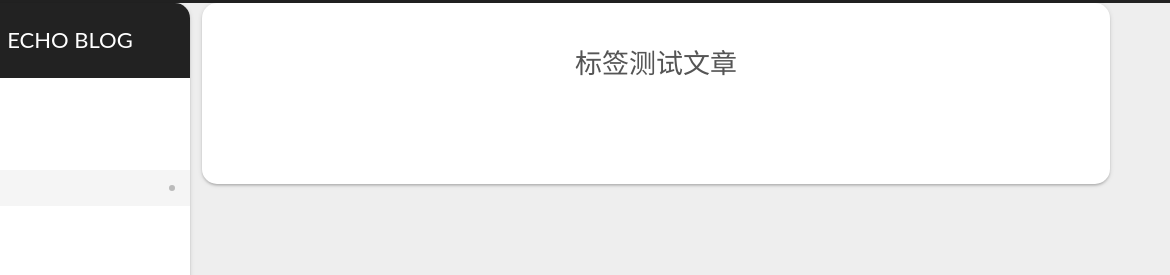
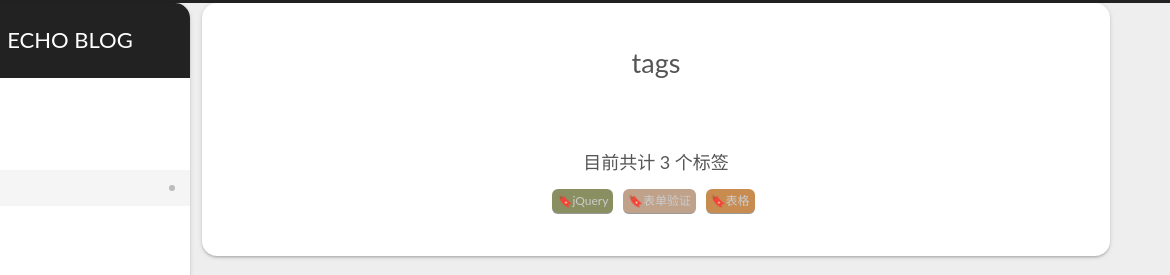
Before and after one commit to rongrongworking/rongrongworking.github.io, a plain HTML site: page tags/index.html in a window 1280 px wide. Shown: the top 275 px of the page, 110-1280 px from the left. Drawn offline with Linux system fonts and the light colour scheme; some packages are replaced by stand-ins of ours; a script that the page names is missing.

Commit message:
Site updated: 2022-12-14 03:18:30

```diff
--- a/tags/index.html
+++ b/tags/index.html
@@ -23,15 +23,13 @@
   </script>
 
   <meta property="og:type" content="website">
-<meta property="og:title" content="标签测试文章">
+<meta property="og:title" content="tags">
 <meta property="og:url" content="http://example.com/tags/index.html">
 <meta property="og:site_name" content="ECHO BLOG">
 <meta property="og:locale" content="zh_CN">
-<meta property="article:published_time" content="2022-12-13T16:41:10.416Z">
-<meta property="article:modified_time" content="2022-12-13T16:41:10.416Z">
+<meta property="article:published_time" content="2020-01-21T04:13:08.000Z">
+<meta property="article:modified_time" content="2022-12-13T19:18:04.375Z">
 <meta property="article:author" content="ECHO">
-<meta property="article:tag" content="Testing">
-<meta property="article:tag" content="Another Tag">
 <meta name="twitter:card" content="summary">
 
 <link rel="canonical" href="http://example.com/tags/">
@@ -47,7 +45,7 @@
   };
 </script>
 
-  <title>标签测试文章 | ECHO BLOG
+  <title>tags | ECHO BLOG
 </title>
 
 
@@ -197,7 +195,7 @@
     <div class="post-block" lang="zh-CN">
       <header class="post-header">
 
-<h1 class="post-title" itemprop="name headline">标签测试文章
+<h1 class="post-title" itemprop="name headline">tags
 </h1>
 
 <div class="post-meta">
@@ -211,6 +209,49 @@
 
 
       <div class="post-body">
+          <div class="tag-cloud">
+            <div class="tag-cloud-title">
+              目前共计 3 个标签
+            </div>
+            <div class="tag-cloud-tags">
+              <a href="/tags/jQuery/" style="font-size: 12px; color: #ccc">jQuery</a> <a href="/tags/%E8%A1%A8%E5%8D%95%E9%AA%8C%E8%AF%81/" style="font-size: 12px; color: #ccc">表单验证</a> <a href="/tags/%E8%A1%A8%E6%A0%BC/" style="font-size: 12px; color: #ccc">表格</a>
+            </div>
+            <script type="text/javascript">
+     var alltags = document.getElementsByClassName('tag-cloud-tags');
+     var tags = alltags[0].getElementsByTagName('a');
+     for (var i = tags.length - 1; i >= 0; i--) {
+       var r=Math.floor(Math.random()*75+130);
+       var g=Math.floor(Math.random()*75+100);
+       var b=Math.floor(Math.random()*75+80);
+       tags[i].style.background = "rgb("+r+","+g+","+b+")";
+     }
+</script>
+
+<style>
+  .tag-cloud-tags{
+    /*font-family: Helvetica, Tahoma, Arial;*/
+    /*font-weight: 100;*/
+    text-align: center;
+    counter-reset: tags;
+  }
+  .tag-cloud-tags a{
+    border-radius: 6px;
+    padding-right: 5px;
+    padding-left: 5px;
+    margin: 8px 5px 0px 0px;
+  }
+  .tag-cloud-tags a:before{
+    content: "🔖";
+  }
+
+  .tag-cloud-tags a:hover{
+     box-shadow: 0px 5px 15px 0px rgba(0,0,0,.4);
+     transform: scale(1.1);
+     /*box-shadow: 10px 10px 15px 2px rgba(0,0,0,.12), 0 0 6px 0 rgba(104, 104, 105, 0.1);*/
+     transition-duration: 0.15s;
+  }
+</style>
+          </div>
 
       </div>
 
@@ -296,8 +337,10 @@
         <span class="site-state-item-name">分类</span></a>
       </div>
       <div class="site-state-item site-state-tags">
+            <a href="/tags/">
+
         <span class="site-state-item-count">3</span>
-        <span class="site-state-item-name">标签</span>
+        <span class="site-state-item-name">标签</span></a>
       </div>
   </nav>
 </div>
```
Also changed, not shown: 2022/12/13/hello-world/index.html (+3 -1 lines), about/index.html (+3 -1 lines), archives/2022/12/index.html (+3 -1 lines), archives/2022/index.html (+3 -1 lines), archives/index.html (+3 -1 lines), categories/index.html (+3 -1 lines), categories/其他/index.html (+3 -1 lines), index.html (+3 -1 lines), lib/pace/README.html (+3 -1 lines), tags/jQuery/index.html (+3 -1 lines), tags/表单验证/index.html (+3 -1 lines), tags/表格/index.html (+3 -1 lines).
